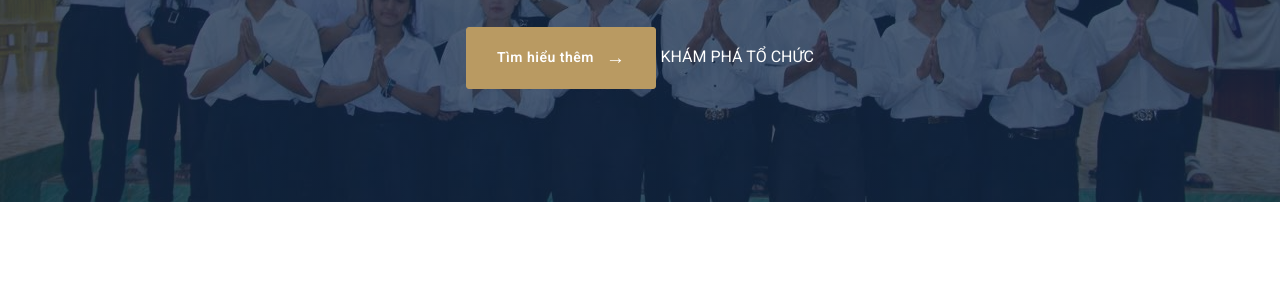
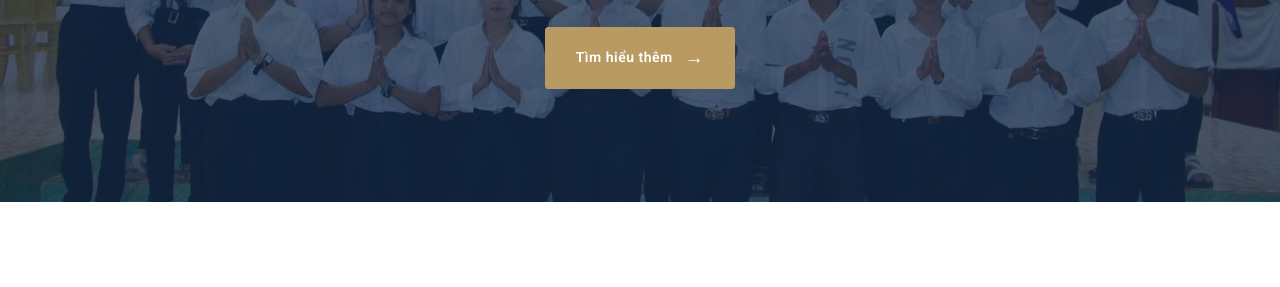
Before and after one commit to noitruanphongso/noitruanphongso.github.io, a plain HTML site: page index.html in a window 1280 px wide. Shown: the part 454-741 px from the top of the page. Drawn offline with nearby package versions, Linux system fonts and the light colour scheme.

Commit message:
Update index.html

```diff
--- a/index.html
+++ b/index.html
@@ -56,10 +56,6 @@
     Tìm hiểu thêm
     <span>→</span>
 </a>
-
-            <a href="about.html" class="btn">
-                KHÁM PHÁ TỔ CHỨC
-            </a>
         </div>
     </section>
 
```
